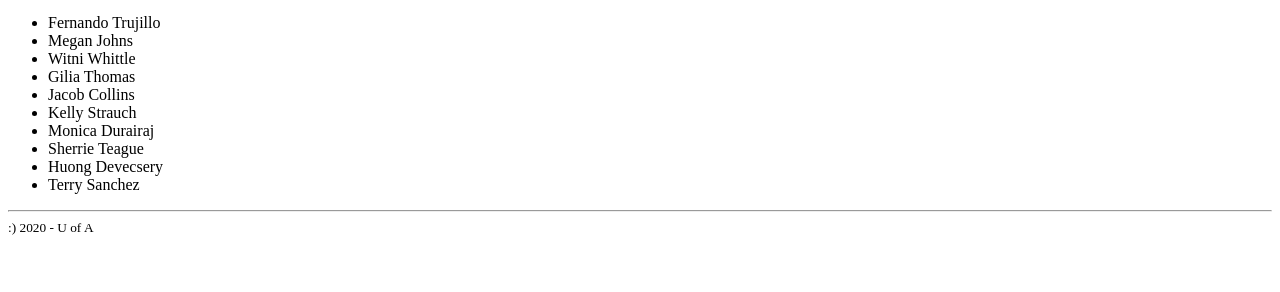
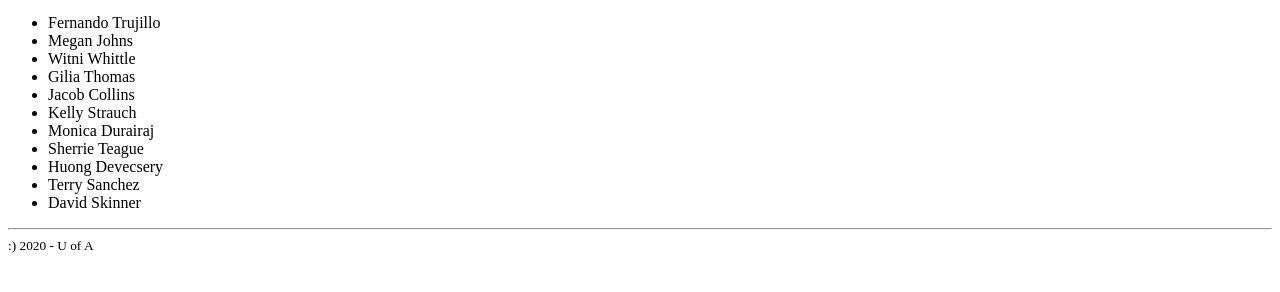
Before and after one commit to rogerd330/student-roster, a plain HTML site: page index.html in a window 1280 px wide. Shown: the part 158-450 px from the top of the page. Drawn offline with Linux system fonts and the light colour scheme.

Commit message:
Update index.html
Added name of person outside window.

```diff
--- a/index.html
+++ b/index.html
@@ -33,7 +33,7 @@
       <li>Huong Devecsery</li>
 
       <li>Terry Sanchez</li>
-
+        <li>David Skinner</li>
       </ul>
 
     <hr>
```
